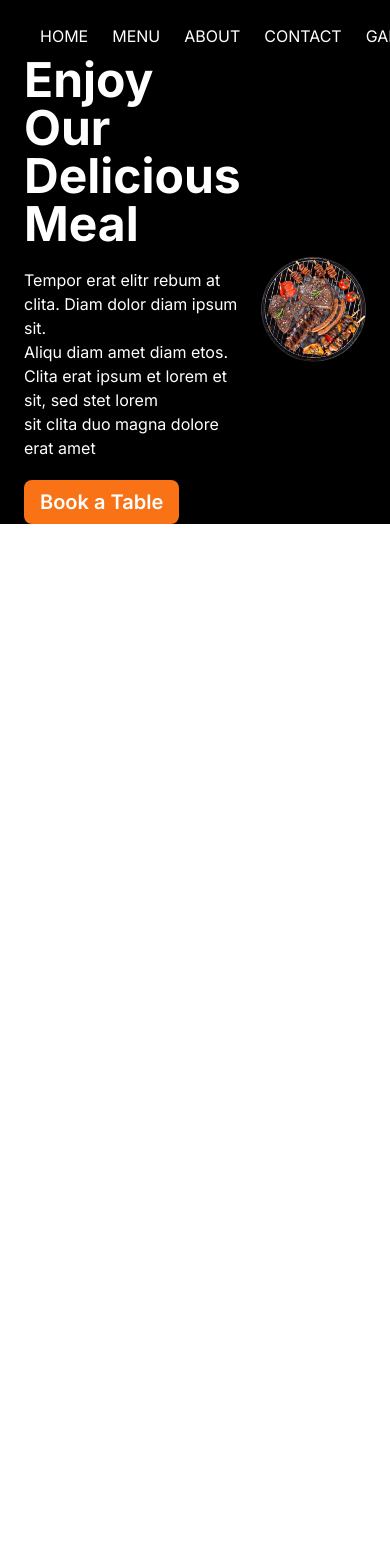
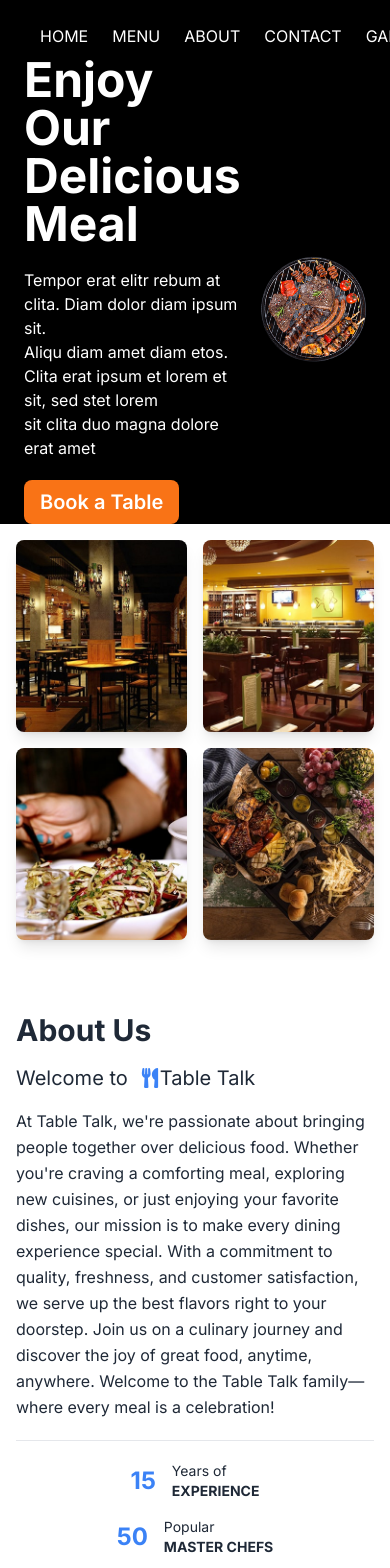
Before and after one commit to Tamal2026/table-talk-client, a Next.js app: page / in a window 390 px wide. Shown: the top 1568 px of the page. Before the commit the page ends 844 px from the top, so only its background shows below. Built offline with nearby package versions, Linux system fonts and the light colour scheme.

Commit message:
ABout us section responsive complete

```diff
--- a/app/About/About.jsx
+++ /dev/null
@@ -1,7 +0,0 @@
-export default function About() {
-  return (
-    <>
-      <p>This is an About us page</p>
-    </>
-  );
-}
--- a/app/layout.js
+++ b/app/layout.js
@@ -2,6 +2,7 @@ import { Inter } from "next/font/google";
 import "./globals.css";
 import Navbar from "@/components/Nabar/page";
 import Hero from "@/components/Hero/page";
+import About from "@/components/About/page";
 
 const inter = Inter({ subsets: ["latin"] });
 
@@ -16,6 +17,7 @@ export default function RootLayout({ children }) {
       <body className={inter.className}>
         <Navbar></Navbar>
         <Hero></Hero>
+        <About></About>
         {children}
       </body>
     </html>
--- /dev/null
+++ b/components/About/page.jsx
@@ -0,0 +1,97 @@
+import Image from "next/image";
+import { FaUtensils } from "react-icons/fa";
+import about1 from "../../public/images/about-1.jpg";
+import about2 from "../../public/images/about-2.jpg";
+import about3 from "../../public/images/about-3.jpg";
+import about4 from "../../public/images/about-4.jpg";
+
+export default function About() {
+  return (
+    <>
+      <main className="container flex flex-col md:flex-row justify-normal gap-10 max-w-screen-2xl mx-auto p-4 sm:p-8">
+        <div className="grid grid-cols-2 sm:grid-cols-2 gap-4">
+          <div className="w-full h-48 sm:w-72 sm:h-72 flex justify-center items-center rounded-lg shadow-lg overflow-hidden hover:scale-105 transition-transform duration-300">
+            <Image
+              src={about1}
+              alt="Small Image 1"
+              width={300}
+              height={300}
+              className="object-cover w-full h-full"
+            />
+          </div>
+
+          <div className="w-full h-48 sm:w-72 sm:h-72 flex justify-center items-center rounded-lg shadow-lg overflow-hidden hover:scale-105 transition-transform duration-300">
+            <Image
+              src={about2}
+              alt="Medium Image 1"
+              width={200}
+              height={200}
+              className="object-cover w-full h-full"
+            />
+          </div>
+
+          <div className="w-full h-48 sm:w-72 sm:h-72 flex justify-center items-center rounded-lg shadow-lg overflow-hidden hover:scale-105 transition-transform duration-300">
+            <Image
+              src={about3}
+              alt="Medium Image 2"
+              width={200}
+              height={200}
+              className="object-cover w-full h-full"
+            />
+          </div>
+
+          <div className="w-full h-48 sm:w-72 sm:h-72 flex justify-center items-center rounded-lg shadow-lg overflow-hidden hover:scale-105 transition-transform duration-300">
+            <Image
+              src={about4}
+              alt="Small Image 2"
+              width={300}
+              height={300}
+              className="object-cover w-full h-full"
+            />
+          </div>
+        </div>
+
+        <div className="text-section mt-8 md:mt-0 md:max-w-2xl">
+          <h1 className="text-3xl md:text-4xl font-bold mb-4">About Us</h1>
+          <h2 className="text-xl md:text-2xl flex items-center mb-4">
+            Welcome to{" "}
+            <span className="ml-2 flex items-center">
+              <FaUtensils className="text-blue-500 ml-1" /> Table Talk
+            </span>
+          </h2>
+          <p className="text-base md:text-lg leading-relaxed">
+            At Table Talk, we're passionate about bringing people together over
+            delicious food. Whether you're craving a comforting meal, exploring
+            new cuisines, or just enjoying your favorite dishes, our mission is
+            to make every dining experience special. With a commitment to
+            quality, freshness, and customer satisfaction, we serve up the best
+            flavors right to your doorstep. Join us on a culinary journey and
+            discover the joy of great food, anytime, anywhere. Welcome to the
+            Table Talk family—where every meal is a celebration!
+          </p>
+          <hr className="my-5" />
+
+          <div className="flex flex-col sm:flex-row items-center justify-evenly gap-4 md:gap-10">
+            <div className="flex items-center gap-4 md:gap-6">
+              <h1 className="font-bold text-2xl md:text-3xl text-blue-500">15</h1>
+              <h1 className="text-sm md:text-base">
+                Years of <br /> <span className="font-bold">EXPERIENCE</span>
+              </h1>
+            </div>
+            <div className="flex items-center gap-4 md:gap-6">
+              <h1 className="font-bold text-2xl md:text-3xl text-blue-500">50</h1>
+              <h1 className="text-sm md:text-base">
+                Popular <br /> <span className="font-bold">MASTER CHEFS</span>
+              </h1>
+            </div>
+          </div>
+          <div className="w-full sm:w-1/2 lg:w-1/3 mx-auto">
+            <button className="bg-sky-500 px-4 py-2 my-3 text-white text-lg md:text-xl font-bold w-full">
+              Read More
+            </button>
+          </div>
+        </div>
+      </main>
+    </>
+  );
+}
--- a/package.json
+++ b/package.json
@@ -11,7 +11,8 @@
   "dependencies": {
     "next": "14.2.5",
     "react": "^18",
-    "react-dom": "^18"
+    "react-dom": "^18",
+    "react-icons": "^5.3.0"
   },
   "devDependencies": {
     "daisyui": "^4.12.10",
```
Also changed, not shown: 1 other file (tests, documents, lock files or other folders).
